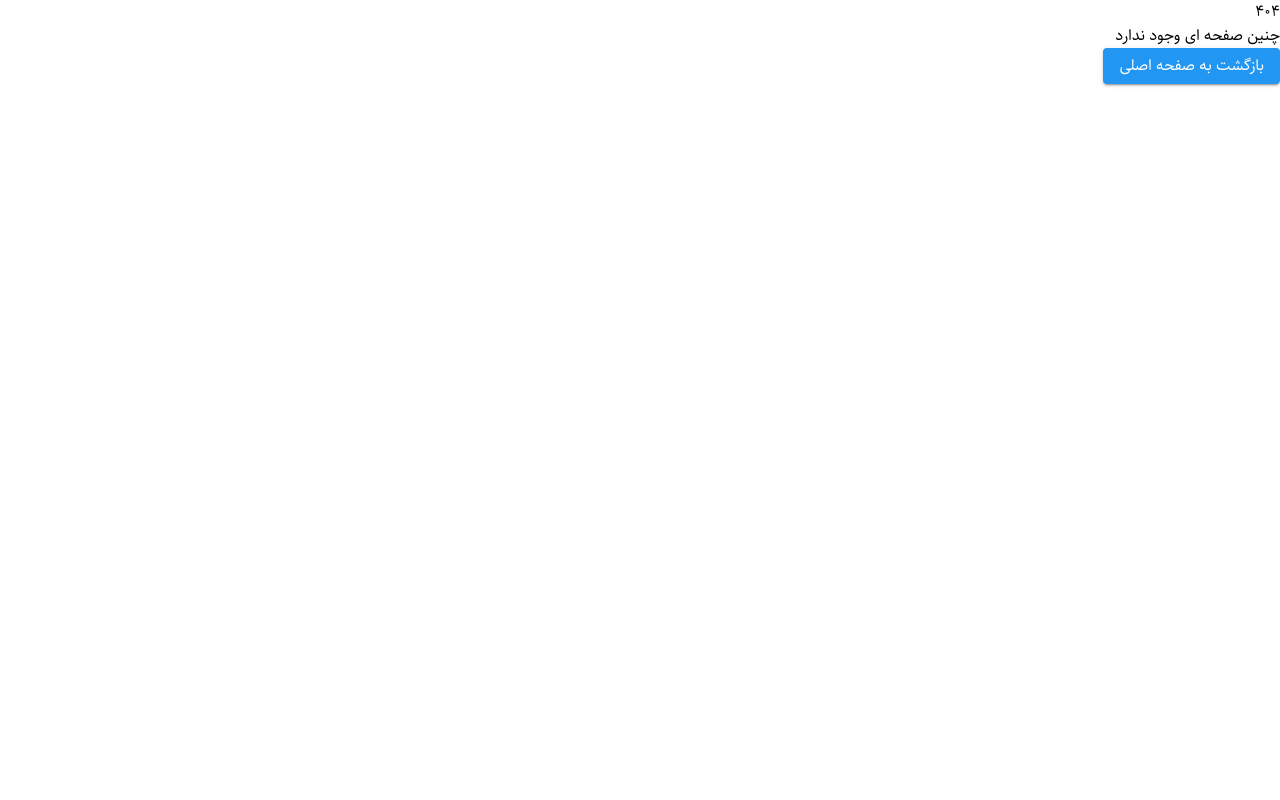
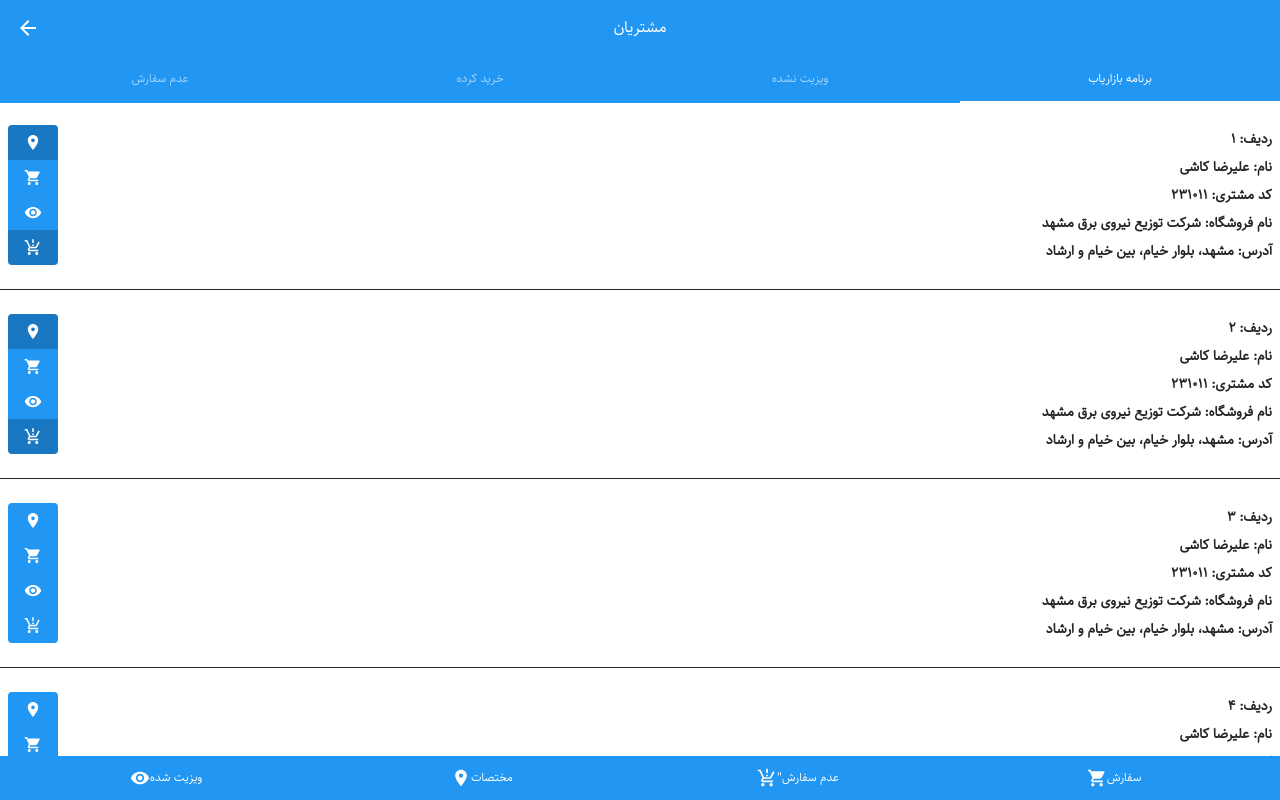
Before and after one commit to RezaHeshmatiDev/candoo, a React (Vite) app: page /customers in a window 1280 px wide. Before the commit this address had no page. Shown: the top 800 px of the page. Built offline with nearby package versions, Linux system fonts and the light colour scheme.

Commit message:
Completed customers page UI

```diff
--- /dev/null
+++ b/src/pages/Customers/Customers.json
@@ -0,0 +1,65 @@
+{
+  "data": [
+    {
+      "id": 1,
+      "name": "علیرضا کاشی",
+      "code": "231011",
+      "company": "شرکت توزیع نیروی برق مشهد",
+      "address": "مشهد، بلوار خیام، بین خیام و ارشاد",
+      "tags": [
+        "location",
+        "visited"
+      ]
+    },
+    {
+      "id": 2,
+      "name": "علیرضا کاشی",
+      "code": "231011",
+      "company": "شرکت توزیع نیروی برق مشهد",
+      "address": "مشهد، بلوار خیام، بین خیام و ارشاد",
+      "tags": [
+        "location",
+        "visited"
+      ]
+    },
+    {
+      "id": 3,
+      "name": "علیرضا کاشی",
+      "code": "231011",
+      "company": "شرکت توزیع نیروی برق مشهد",
+      "address": "مشهد، بلوار خیام، بین خیام و ارشاد"
+    },
+    {
+      "id": 4,
+      "name": "علیرضا کاشی",
+      "code": "231011",
+      "company": "شرکت توزیع نیروی برق مشهد",
+      "address": "مشهد، بلوار خیام، بین خیام و ارشاد"
+    },
+    {
+      "id": 5,
+      "name": "علیرضا کاشی",
+      "code": "231011",
+      "company": "شرکت توزیع نیروی برق مشهد",
+      "address": "مشهد، بلوار خیام، بین خیام و ارشاد",
+      "tags": [
+        "location",
+        "visited"
+      ]
+    },
+    {
+      "id": 6,
+      "name": "علیرضا کاشی",
+      "code": "231011",
+      "company": "شرکت توزیع نیروی برق مشهد",
+      "address": "مشهد، بلوار خیام، بین خیام و ارشاد"
+    },
+    {
+      "id": 7,
+      "name": "علیرضا کاشی",
+      "code": "231011",
+      "company": "شرکت توزیع نیروی برق مشهد",
+      "address": "مشهد، بلوار خیام، بین خیام و ارشاد"
+    }
+  ]
+}
--- /dev/null
+++ b/src/pages/Customers/List.tsx
@@ -0,0 +1,143 @@
+import { Box, SxProps, Typography, useTheme } from "@mui/material";
+import LocationOnIcon from "@mui/icons-material/LocationOn";
+import ShoppingCartIcon from "@mui/icons-material/ShoppingCart";
+import RemoveRedEyeIcon from "@mui/icons-material/RemoveRedEye";
+import ProductionQuantityLimitsIcon from "@mui/icons-material/ProductionQuantityLimits";
+
+import CustomersData from "./Customers.json";
+
+interface Customer {
+  id: number;
+  name: string;
+  code: string;
+  company: string;
+  address: string;
+  tags?: string[];
+}
+
+const List = () => {
+  return (
+    <Box pb={6}>
+      {CustomersData.data.map((customer) => {
+        return <Item customer={customer} />;
+      })}
+      <TagsLabel />
+    </Box>
+  );
+};
+
+const Item = ({ customer }: { customer: Customer }) => {
+  const theme = useTheme();
+
+  return (
+    <Box
+      display={"flex"}
+      justifyContent={"space-between"}
+      borderTop={`1px solid ${theme.palette.common.black}`}
+      py={3}
+      px={1}
+    >
+      <Box>
+        <Text>{`ردیف: ${customer.id}`}</Text>
+        <Text>{`نام: ${customer.name}`}</Text>
+        <Text>{`کد مشتری: ${customer.code}`}</Text>
+        <Text>{`نام فروشگاه: ${customer.company}`}</Text>
+        <Text>{`آدرس: ${customer.address}`}</Text>
+      </Box>
+      <Tags tags={customer.tags} />
+    </Box>
+  );
+};
+
+const Text = ({ children }: { children: string }) => {
+  return (
+    <Typography lineHeight={2} fontWeight={"bold"} variant="subtitle2">
+      {children}
+    </Typography>
+  );
+};
+
+const Tags = ({ tags }: { tags?: string[] }) => {
+  const theme = useTheme();
+
+  const sx: SxProps = {
+    flex: 1,
+    px: 2,
+    py: 0.7,
+    color: theme.palette.primary.contrastText,
+    fontSize: "large",
+  };
+
+  /**
+   *
+   * @param {string} key
+   * @returns {string}
+   */
+  const getTagColor = (key: string): string => {
+    return tags?.find((tag) => tag === key)
+      ? theme.palette.primary.dark
+      : theme.palette.primary.main;
+  };
+
+  return (
+    <Box
+      display={"flex"}
+      flexDirection={"column"}
+      borderRadius={1}
+      overflow={"hidden"}
+    >
+      <LocationOnIcon sx={[sx, { backgroundColor: getTagColor("location") }]} />
+      <ShoppingCartIcon
+        sx={[sx, { backgroundColor: getTagColor("not-order") }]}
+      />
+      <RemoveRedEyeIcon sx={[sx, { backgroundColor: getTagColor("order") }]} />
+      <ProductionQuantityLimitsIcon
+        sx={[sx, { backgroundColor: getTagColor("visited") }]}
+      />
+    </Box>
+  );
+};
+
+const TagsLabel = () => {
+  const theme = useTheme();
+
+  return (
+    <Box
+      display={"flex"}
+      position={"fixed"}
+      bottom={0}
+      right={0}
+      left={0}
+      px={1}
+      py={1.5}
+      sx={{ backgroundColor: theme.palette.primary.main }}
+    >
+      <TagsLabelItem title={"سفارش"} icon={ShoppingCartIcon} />
+      <TagsLabelItem title={'عدم سفارش"'} icon={ProductionQuantityLimitsIcon} />
+      <TagsLabelItem title={"مختصات"} icon={LocationOnIcon} />
+      <TagsLabelItem title={"ویزیت شده"} icon={RemoveRedEyeIcon} />
+    </Box>
+  );
+};
+
+const TagsLabelItem = ({ title, icon }: { title: string; icon: any }) => {
+  const theme = useTheme();
+
+  const sx: SxProps = {
+    flex: 1,
+    alignItems: "center",
+    justifyContent: "center",
+    display: "flex",
+    color: theme.palette.primary.contrastText,
+  };
+
+  const Icon = icon;
+  return (
+    <Box sx={sx}>
+      <Typography variant="caption">{title}</Typography>
+      <Icon fontSize="small" />
+    </Box>
+  );
+};
+
+export default List;
--- /dev/null
+++ b/src/pages/Customers/Marketer.tsx
@@ -0,0 +1,7 @@
+import CustomersList from "./List";
+
+const Marketer = () => {
+  return <CustomersList />;
+};
+
+export default Marketer;
--- /dev/null
+++ b/src/pages/Customers/index.tsx
@@ -0,0 +1,30 @@
+import TopTabbar from "../../components/Tabbar/TopTabbar";
+import Marketer from "./Marketer";
+
+const Customers = () => {
+  return (
+    <TopTabbar
+      headerTitle={"مشتریان"}
+      tabs={[
+        {
+          label: "برنامه بازاریاب",
+          component: Marketer,
+        },
+        {
+          label: "ویزیت نشده",
+          component: Marketer,
+        },
+        {
+          label: "خرید کرده",
+          component: Marketer,
+        },
+        {
+          label: "عدم سفارش",
+          component: Marketer,
+        },
+      ]}
+    />
+  );
+};
+
+export default Customers;
--- a/src/router/MainRouter.tsx
+++ b/src/router/MainRouter.tsx
@@ -8,6 +8,7 @@ import loadable from "@loadable/component";
 
 import SuspenseComponent from "../components/Suspense/Suspense";
 import Information from "../pages/Information/Index";
+import Customers from "../pages/Customers";
 
 /**
  * Lazy imports components
@@ -32,6 +33,11 @@ const MainRouter = () => {
           <Route path="/information" element={<Information />} />
 
           {/**
+           * Customers
+           */}
+          <Route path="/customers" element={<Customers />} />
+
+          {/**
            Page 404 not found
            */}
           <Route path="*" element={<PageNotFound />} />
```
